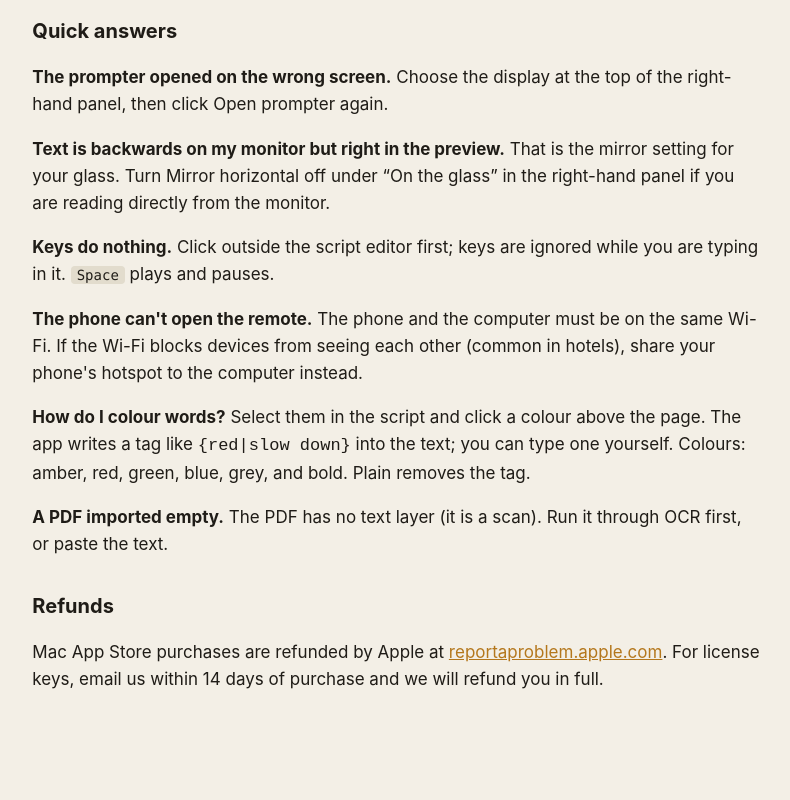
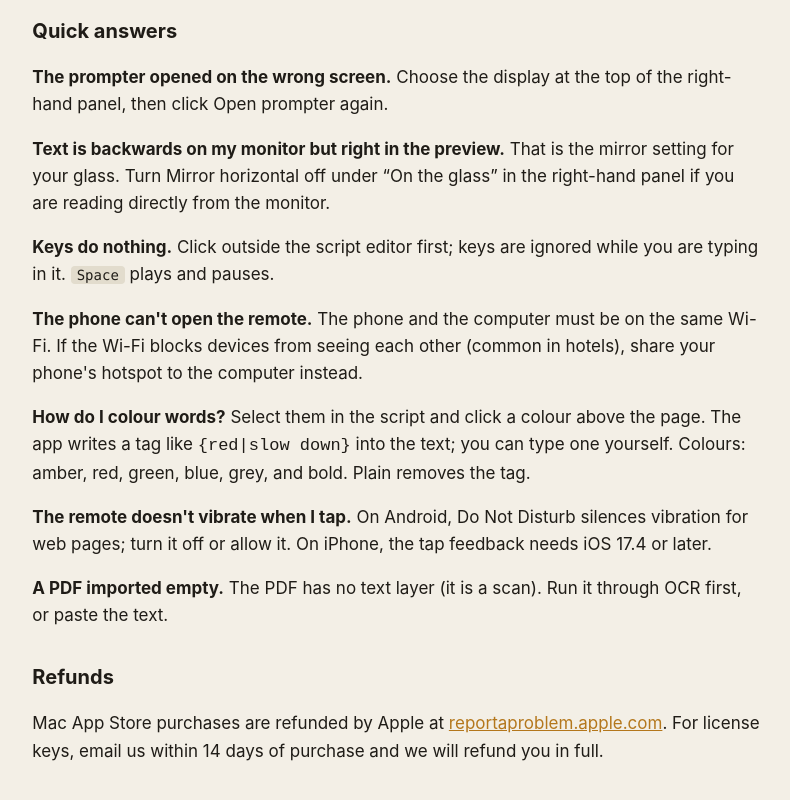
Before and after one commit to opticallegacy/justprompter-site, a plain HTML site: page support.html in a window 1280 px wide. Shown: the part 660-1460 px from the top of the page, without its empty margins (243-1033 px from the left). Drawn offline with Linux system fonts and the light colour scheme.

Commit message:
Support: remote vibration

```diff
--- a/support.html
+++ b/support.html
@@ -34,6 +34,7 @@
   <p><strong>Keys do nothing.</strong> Click outside the script editor first; keys are ignored while you are typing in it. <kbd>Space</kbd> plays and pauses.</p>
   <p><strong>The phone can't open the remote.</strong> The phone and the computer must be on the same Wi-Fi. If the Wi-Fi blocks devices from seeing each other (common in hotels), share your phone's hotspot to the computer instead.</p>
   <p><strong>How do I colour words?</strong> Select them in the script and click a colour above the page. The app writes a tag like <code>{red|slow down}</code> into the text; you can type one yourself. Colours: amber, red, green, blue, grey, and bold. Plain removes the tag.</p>
+  <p><strong>The remote doesn't vibrate when I tap.</strong> On Android, Do Not Disturb silences vibration for web pages; turn it off or allow it. On iPhone, the tap feedback needs iOS 17.4 or later.</p>
   <p><strong>A PDF imported empty.</strong> The PDF has no text layer (it is a scan). Run it through OCR first, or paste the text.</p>
 
   <h2>Refunds</h2>
```
